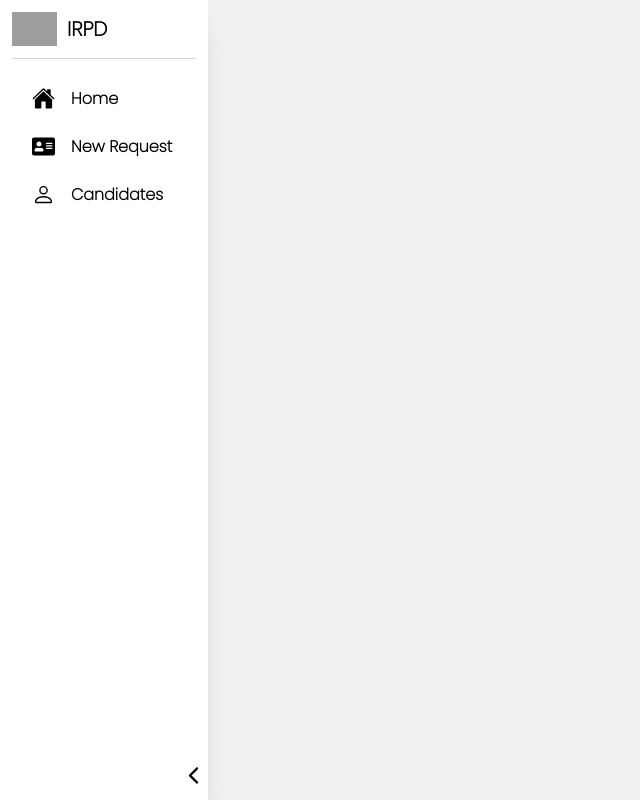
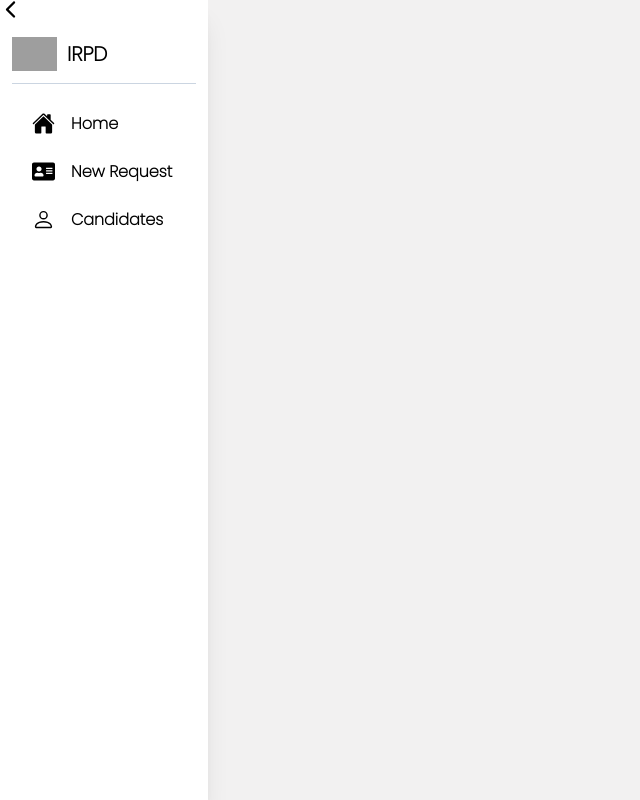
Before and after one commit to ritu121/Irpd_project, a React (Create React App) app: page /navbar in a window 1280 px wide. Shown: the whole page, without its empty margins (0-640 px from the left). Built offline with nearby package versions, Linux system fonts and the light colour scheme; grey boxes are pictures that could not be loaded.

Commit message:
Navigation button changes

```diff
--- a/src/Components/Layout/Navbar.js
+++ b/src/Components/Layout/Navbar.js
@@ -78,7 +78,7 @@ const Navbar = () => {
         },
       },
       closed: {
-        width: "2rem",
+        width: "1.5rem",
         transition: {
           damping: 40,
         },
@@ -105,6 +105,7 @@ const Navbar = () => {
         className={`md:hidden fixed inset-0 max-h-screen z-[998] bg-black/50 ${open ? "block" : "hidden"
           } `}
       ></div>
+
       <motion.div
         ref={sidebarRef}
         variants={Nav_animation}
@@ -114,6 +115,31 @@ const Navbar = () => {
             overflow-hidden md:relative fixed
          h-screen "
       >
+        <motion.div
+          onClick={() => {
+            setOpen(!open);
+          }}
+          animate={
+            open
+              ? {
+                x: -2,
+                y: -3,
+                rotate: 0,
+              }
+              : {
+                x: 0,
+                y: 0,
+                rotate: 180,
+              }
+          }
+          transition={{ duration: 0 }}
+          className="w-fit h-fit md:block z-50 hidden right-0.5 top-2 cursor-pointer"
+        >
+          <IoIosArrowBack size={25} />
+        </motion.div>
+
+        {
+          open === true &&
           <div className="flex items-center gap-2.5 border-b py-3 border-slate-300  mx-3">
             <img
               src={logo}
@@ -122,8 +148,12 @@ const Navbar = () => {
             />
             <span className="text-xl whitespace-pre font-black">IRPD</span>
           </div>
+        }
+
 
         <div className="flex flex-col  h-full">
+          {
+            open === true &&
 
             <div className="p-4 space-y-4">
               <NavLink to={"/dashboard"} className="link">
@@ -158,30 +188,12 @@ const Navbar = () => {
               </div>
             </NavLink> */}
             </div>
+
+          }
+
+
         </div>
 
-        <motion.div
-          onClick={() => {
-            setOpen(!open);
-          }}
-          animate={
-            open
-              ? {
-                x: 0,
-                y: 0,
-                rotate: 0,
-              }
-              : {
-                x: -10,
-                y: -200,
-                rotate: 180,
-              }
-          }
-          transition={{ duration: 0 }}
-          className="absolute w-fit h-fit md:block z-50 hidden right-0.5 bottom-3 cursor-pointer"
-        >
-          <IoIosArrowBack size={25} />
-        </motion.div>
       </motion.div>
       <div className="m-3 md:hidden  " onClick={() => setOpen(true)}>
         <MdMenu size={25} />
```
Lines whose indentation alone changed are shown as unchanged.
